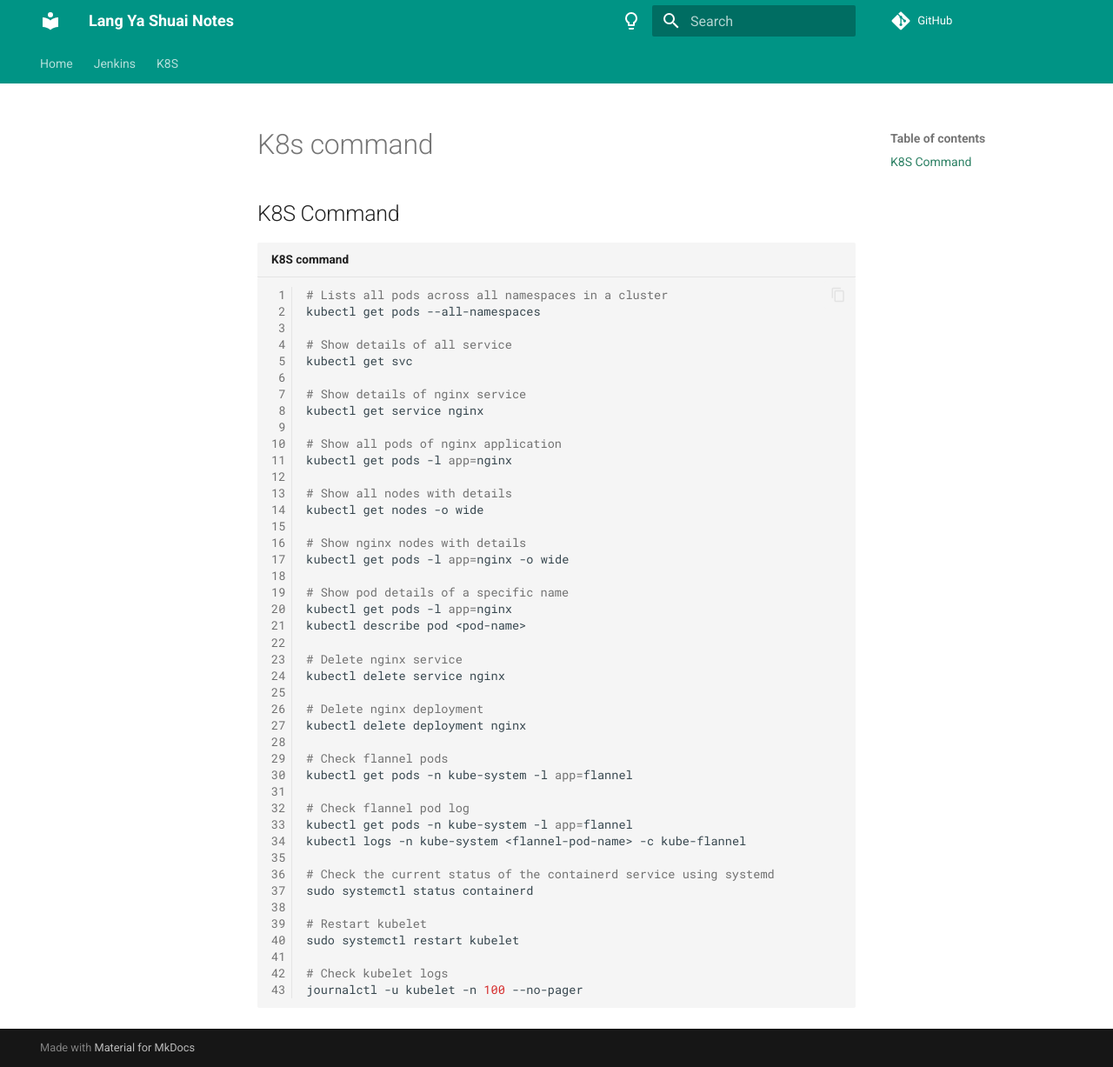
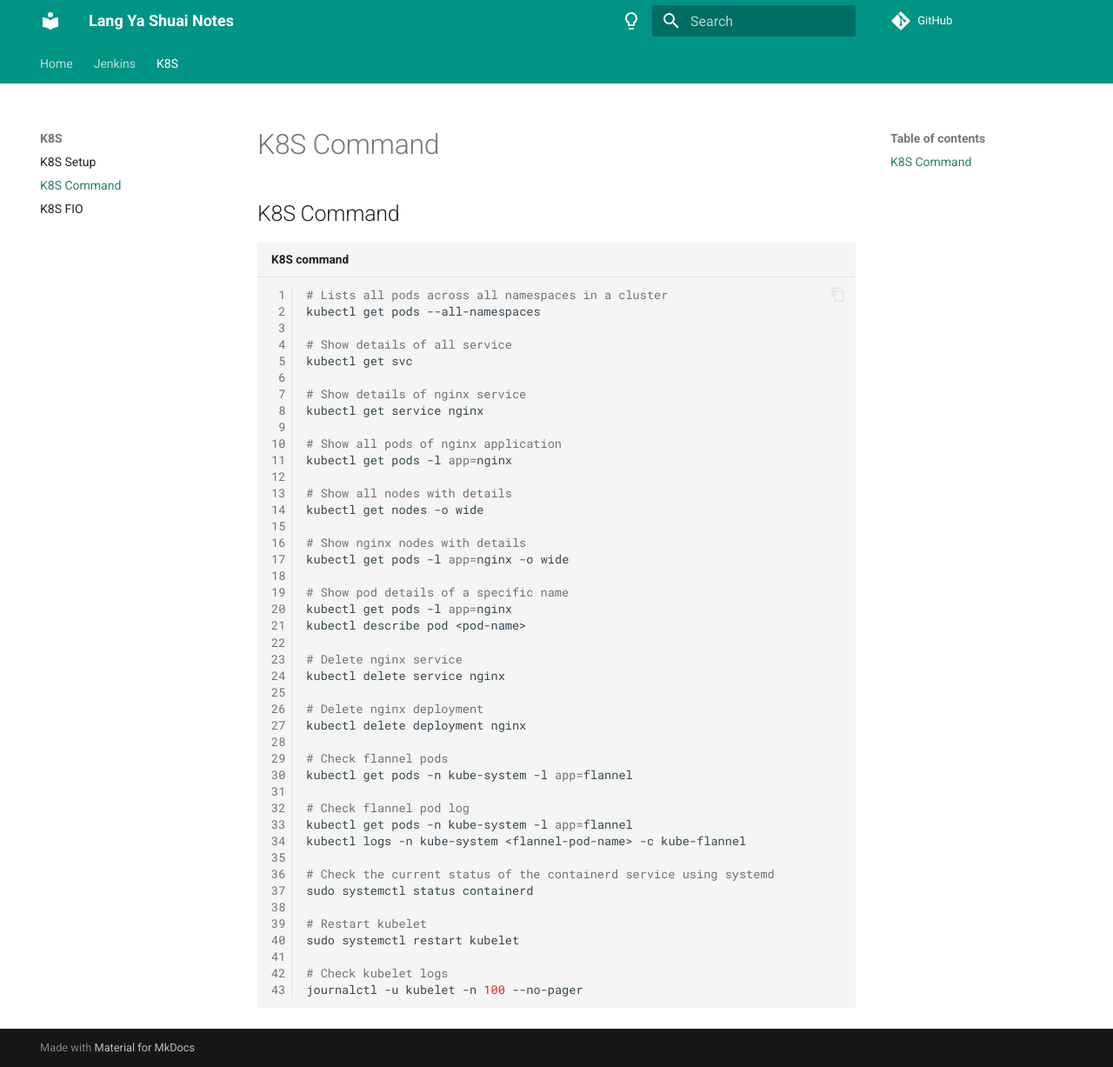
Before and after one commit to zhouushe/notes, an MkDocs documentation site: the page built from docs/k8s_command.md, in a window 1280 px wide and 1227 px high. Shown: the whole window at 87% size. Built offline with MkDocs 1.6.1 and Material for MkDocs 9.7.7, drawn with Linux system fonts in a browser that asks for light colours; comment, search, counter and statistics services are not loaded.

Commit message:
Update mkdocs.yml

```diff
--- a/mkdocs.yml
+++ b/mkdocs.yml
@@ -46,6 +46,7 @@ nav:
       - Jenkins Script: jenkins_script.md
   - K8S:
       - K8S Setup: k8s_setup.md
+      - K8S Command: k8s_command.md
       - K8S FIO: k8s_fio.md
 
 markdown_extensions:
```
